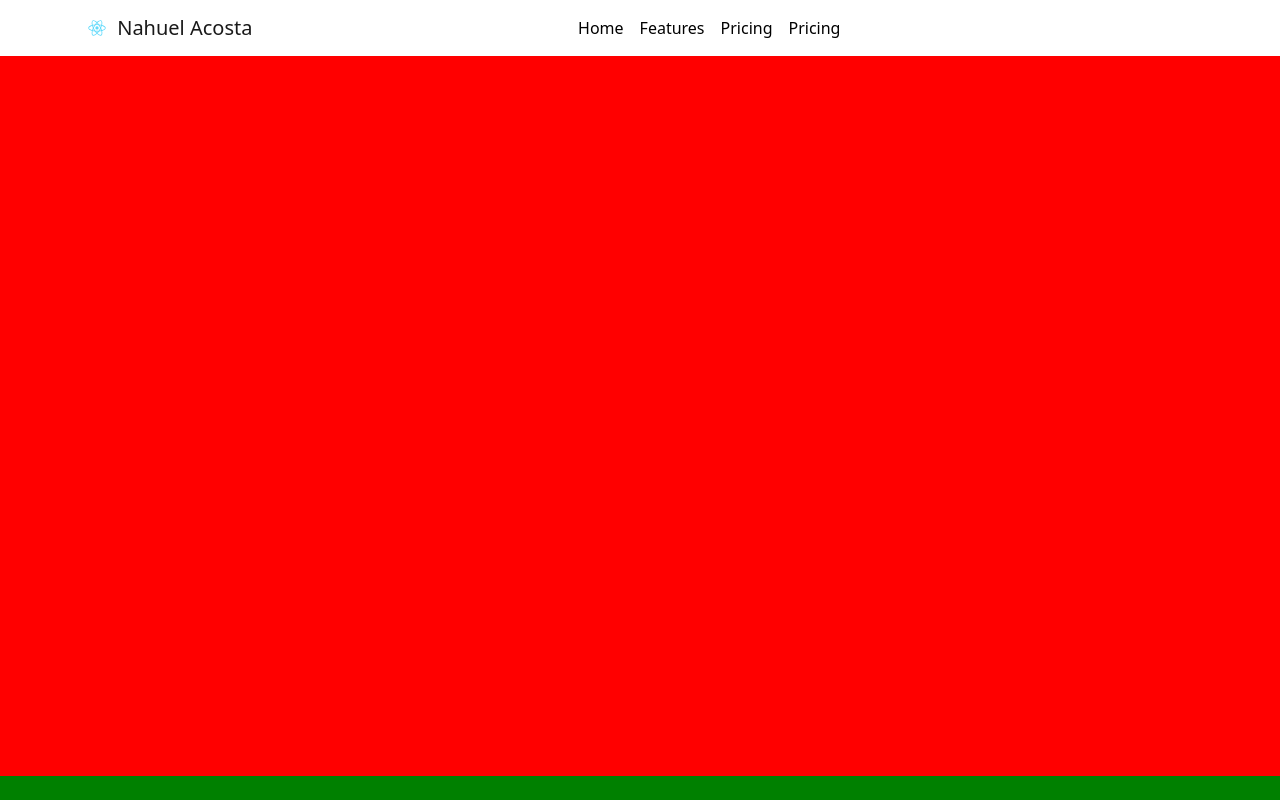
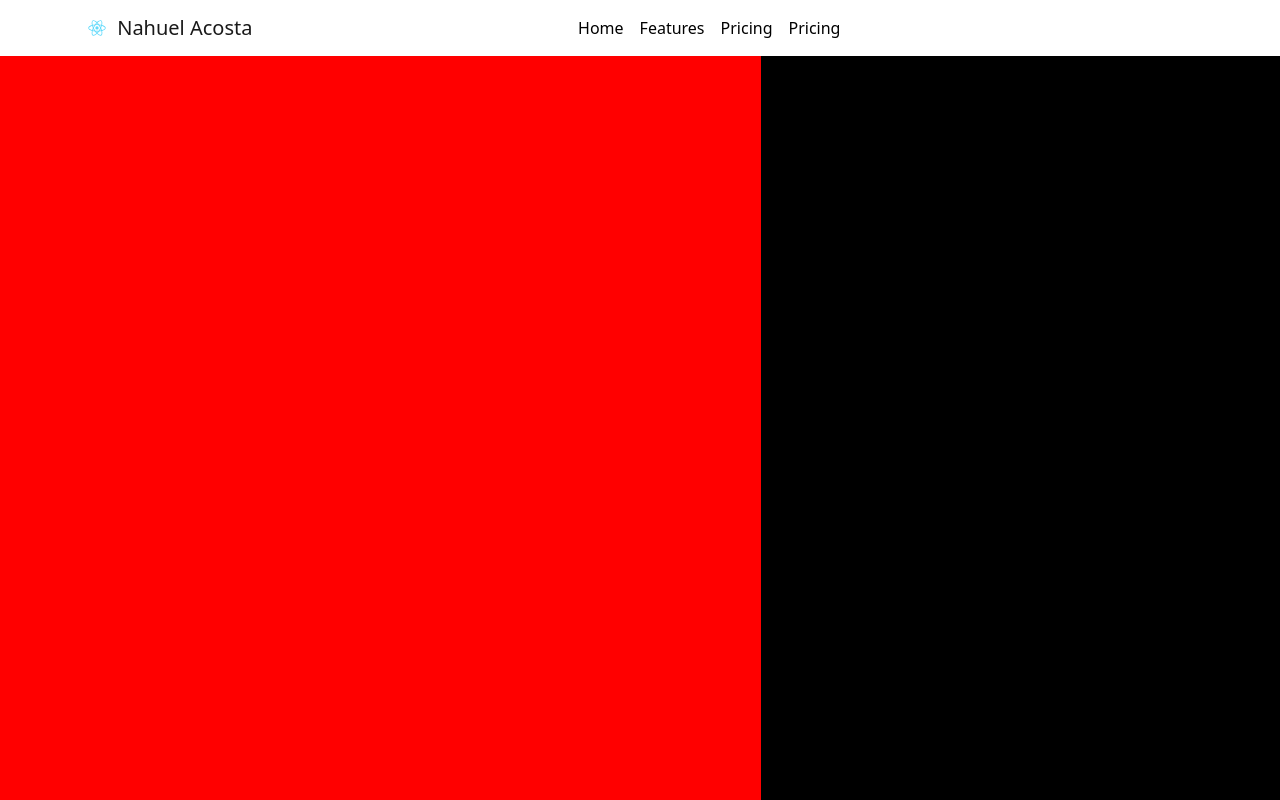
Before and after one commit to nahuel-acosta-dev/portfolio, a React (Create React App) app: page / in a window 1280 px wide. Shown: the top 800 px of the page. Built offline with nearby package versions, Linux system fonts and the light colour scheme.

Commit message:
Creating Title Section Home

```diff
--- a/src/App.scss
+++ b/src/App.scss
@@ -9,10 +9,6 @@
 //Page
 @import './scss/pages/Portfolio';
 
-.home{
-    height: 90vh;
-    background-color: red;
-}
 .contact{
     height: 90vh;
     background-color:green;
--- a/src/components/section/Home.js
+++ b/src/components/section/Home.js
@@ -6,10 +6,21 @@ const Home = () =>{
 
     return(
         <section className="home">
-            <Row>
-                <Col md={7}></Col>
-                <Col md={5}>
-                    <div className="home__image">
+            <Row className="height_maximum">
+                <Col md={7}>
+                    <Row>
+                        <Col md={2}></Col>
+                        <Col>
+                            <div className="home__title">
+
+                            </div>
+                        </Col>
+                        <Col md={1}></Col>
+                    </Row>
+                </Col>
+                <Col md={5} className="height_maximum">
+                    <div className="home__image height_maximum">
+
                     </div>
                 </Col>
             </Row>
--- a/src/scss/components/_Home.scss
+++ b/src/scss/components/_Home.scss
@@ -0,0 +1,8 @@
+.home{
+    height: 120vh;
+    background-color: red;
+    .home__image{
+        background-color: black;
+        border-radius: 0 0px 0px 12.5em;
+    }
+}
--- a/src/scss/config/_Basic.scss
+++ b/src/scss/config/_Basic.scss
@@ -0,0 +1,9 @@
+html{
+    scroll-behavior: smooth;
+    overflow-x: hidden;
+}
+
+
+.height_maximum{
+    height: 100%;
+}
```
